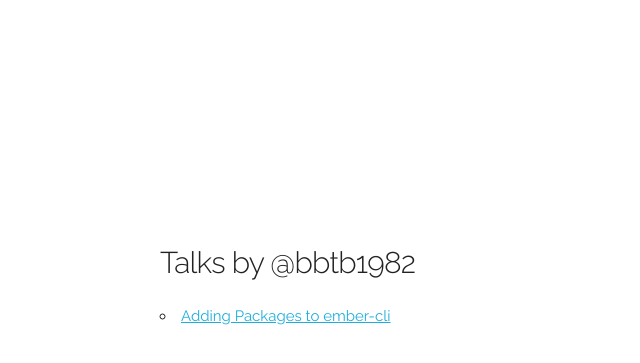
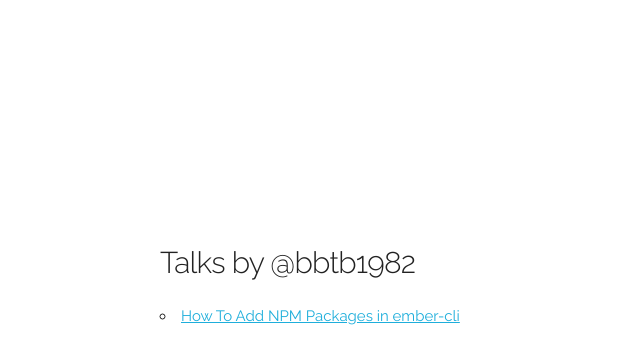
Before and after one commit to bbtb1982/bbtb1982.github.io, a plain HTML site: page index.html in a window 1280 px wide. Shown: the part 5-368 px from the top of the page, without its empty margins (0-640 px from the left). Drawn offline with nearby package versions, Linux system fonts and the light colour scheme.

```diff
--- a/index.html
+++ b/index.html
@@ -37,7 +37,7 @@
         <h4>Talks by @bbtb1982</h4>
         <ul>
           <li>
-            <a href="http://bbtb1982.github.io/talks/ember-cli-shimy-shim/">Adding Packages to ember-cli</a>
+            <a href="http://slides.com/brandonrichards/deck">How To Add NPM Packages in ember-cli</a>
           </li>
         </ul>
       </div>
```
